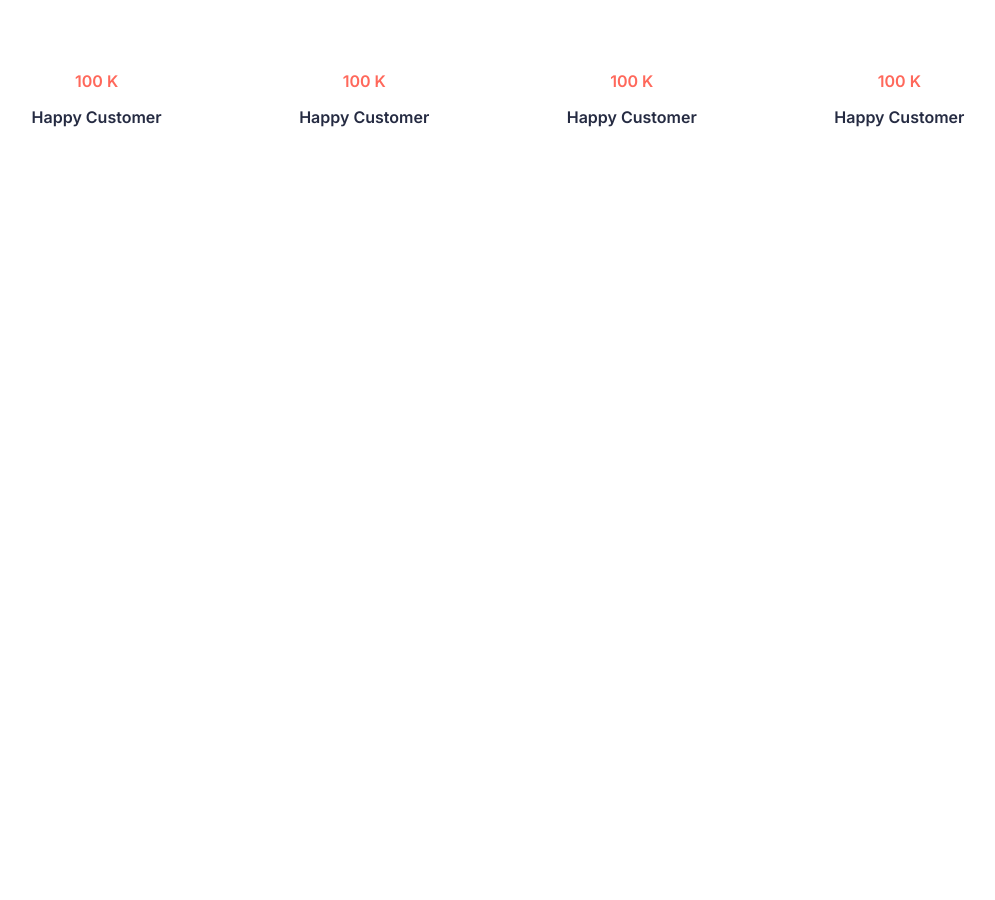
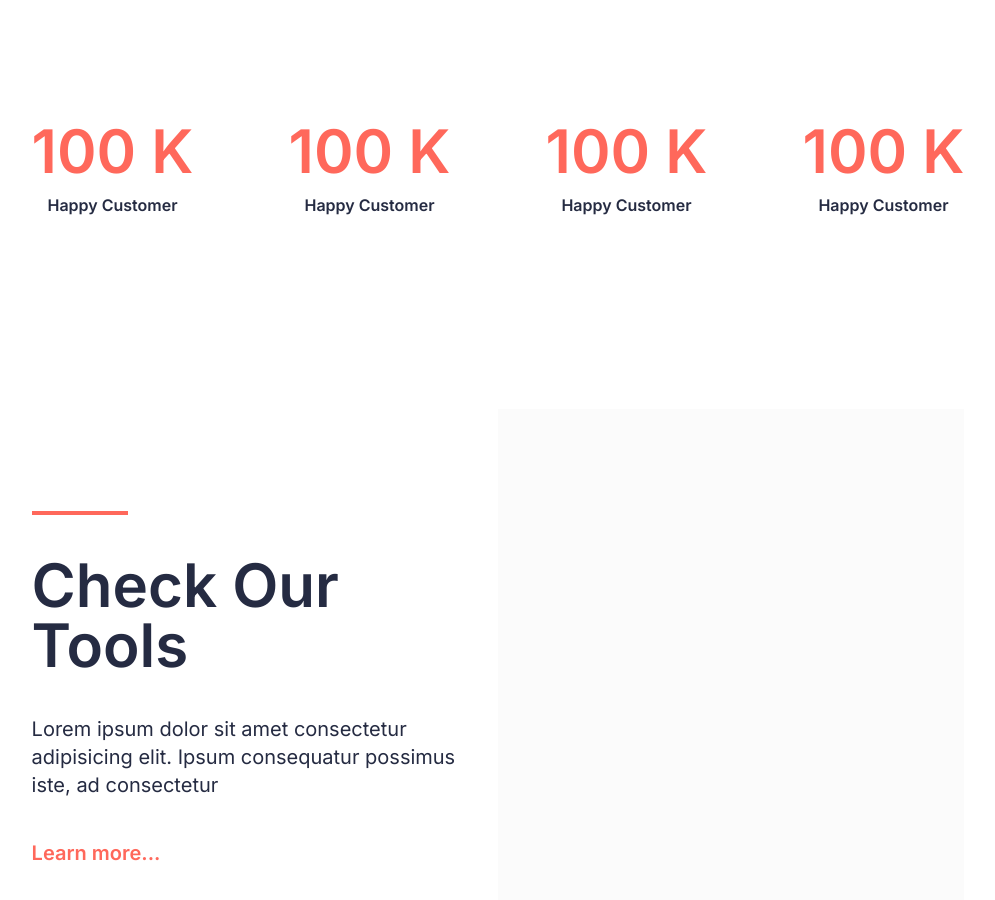
Before and after one commit to A7medAbdien/medical-portfolio, a Next.js app: page / in a window 1280 px wide. Shown: the part 1080-1980 px from the top of the page, without its empty margins (142-1137 px from the left). Before the commit the page ends 1373 px from the top, so only its background shows below. Built offline with nearby package versions, Linux system fonts and the light colour scheme.

Commit message:
Tools Section: structure/style/-image/-responsiveness

```diff
--- /dev/null
+++ b/Components/UI/Buttons/TextButton.tsx
@@ -0,0 +1,20 @@
+import Link from 'next/link';
+import { FC } from 'react';
+import { FaArrowRight } from 'react-icons/fa';
+
+interface TextButtonProps {
+    link: string;
+    text: string;
+}
+
+const TextButton: FC<TextButtonProps> = ({ link = "/#", text }) => {
+    return <Link
+        href={link}
+        className="hover:tracking-[0.3rem] rounded-md py-3 text-xl font-semibold text-primary-500  transition-all group"
+    >
+        {text}
+        {/* <FaArrowRight className='inline-block -translate-y-[0.1rem]' /> */}
+    </Link>
+}
+
+export default TextButton
--- a/app/page.tsx
+++ b/app/page.tsx
@@ -2,14 +2,16 @@ import IntoCard from "@/Components/Cards/IntroCard";
 import NumberCard from "@/Components/Cards/NumberCard";
 import PrimaryButton from "@/Components/UI/Buttons/PrimaryButton";
 import SecondaryButton from "@/Components/UI/Buttons/SecondaryButton";
+import TextButton from "@/Components/UI/Buttons/TextButton";
 import { HomePageContent } from "@/data/strings";
 
 export default function Home() {
 	return (
 		<main className="w-full min-h-[90vh] flex flex-col items-start justify-center text-tertiary-500 p-5">
 
-			{/* Intro */}
-			<section className="w-full min-h-[90vh] flex flex-col items-start justify-center">
+			{/* Intro Section */}
+			<section className="w-full min-h-[90vh] flex flex-col items-start justify-center mb-24">
+				{/* Text */}
 				<div className="w-1/2 flex flex-col items-start justify-center gap-10 py-10">
 					<p className="text-primary-500 font-semibold">{HomePageContent.mutedText}</p>
 					<h1 className="text-7xl font-semibold">{HomePageContent.title}</h1>
@@ -29,11 +31,27 @@ export default function Home() {
 			</section>
 
 			{/* Numbers Section */}
-			<section className="w-full flex items-center justify-between gap-10 my-36 px">
+			<section className="w-full flex items-center justify-between gap-10 my-24 px">
 				{HomePageContent.NumberCardContent.map((card, i) => <NumberCard key={i} {...card} />)}
 			</section>
 
 			{/* Tools Section */}
+			<section className="w-full h-[70vh] flex items-start justify-between my-24">
+
+				{/* Text */}
+				<div className="w-1/2 h-full flex flex-col items-start justify-center gap-10 py-10">
+					<div className="w-24 border-2 border-primary-500"></div>
+					<h1 className="text-6xl font-semibold">{HomePageContent.ToolSectionContent.title}</h1>
+					<p className="text-xl">{HomePageContent.ToolSectionContent.description}</p>
+
+					{/* Buttons */}
+					<div className="hidden justify-end pr-16 sm:flex lg:pr-0 gap-3">
+						<TextButton {...HomePageContent.ToolSectionContent.button} />
+					</div>
+				</div>
+				{/* Image */}
+				<div className="w-1/2 h-full bg-tertiary-50/20"></div>
+			</section>
 
 		</main>
 	);
--- a/data/strings.ts
+++ b/data/strings.ts
@@ -2,10 +2,16 @@ import { NumberCardProps } from "@/Components/Cards/NumberCard"
 
 const Pages = [
     { title: "Home", link: "./" },
-    { title: "Payment", link: "./Payment" },
+    { title: "Case Studies", link: "./Case" },
     { title: "About", link: "./About" },
     { title: "Blog", link: "./Blog" },
 ]
+
+const ToolSectionContent = {
+    title: "Check Our Tools",
+    description: "Lorem ipsum dolor sit amet consectetur adipisicing elit. Ipsum consequatur possimus iste, ad consectetur",
+    button: { text: 'Learn more...', link: "./#" }
+}
 
 const NumberCardContent: NumberCardProps[] = [
     { title: "Happy Customer", number: 100, numberUnit: "K" },
@@ -41,6 +47,7 @@ const HomePageContent = {
     img: "/img/tree.jpg",
     cards: IntroCards,
     NumberCardContent,
+    ToolSectionContent
 }
 
 const SocialMedia = [
```
